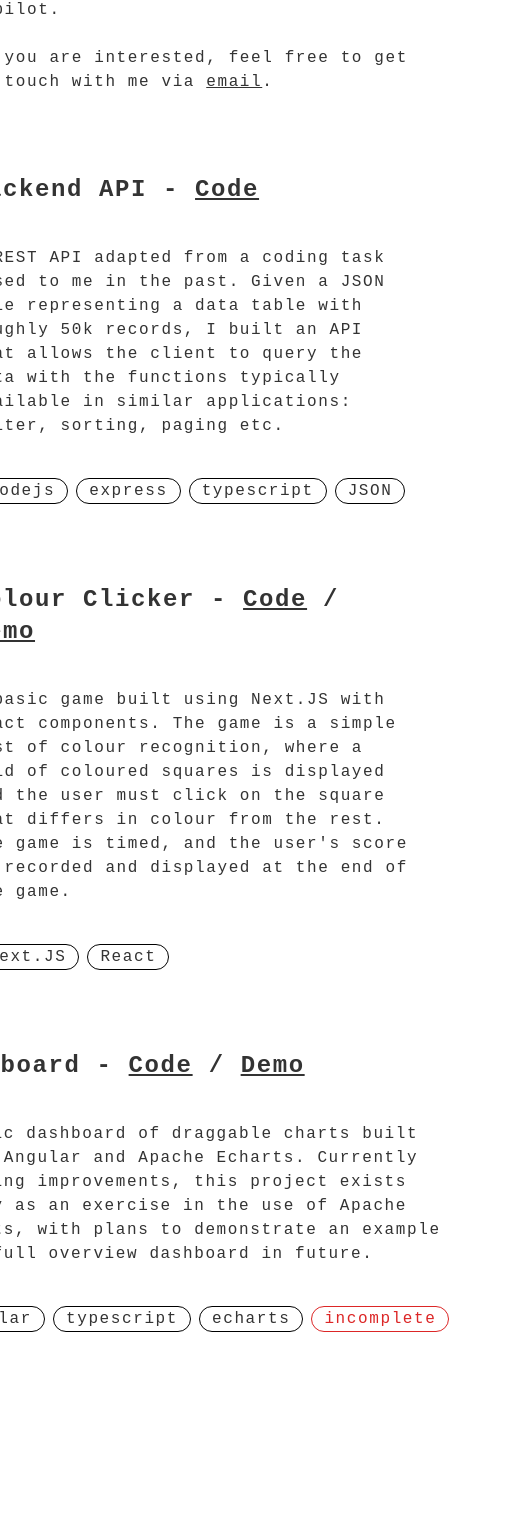
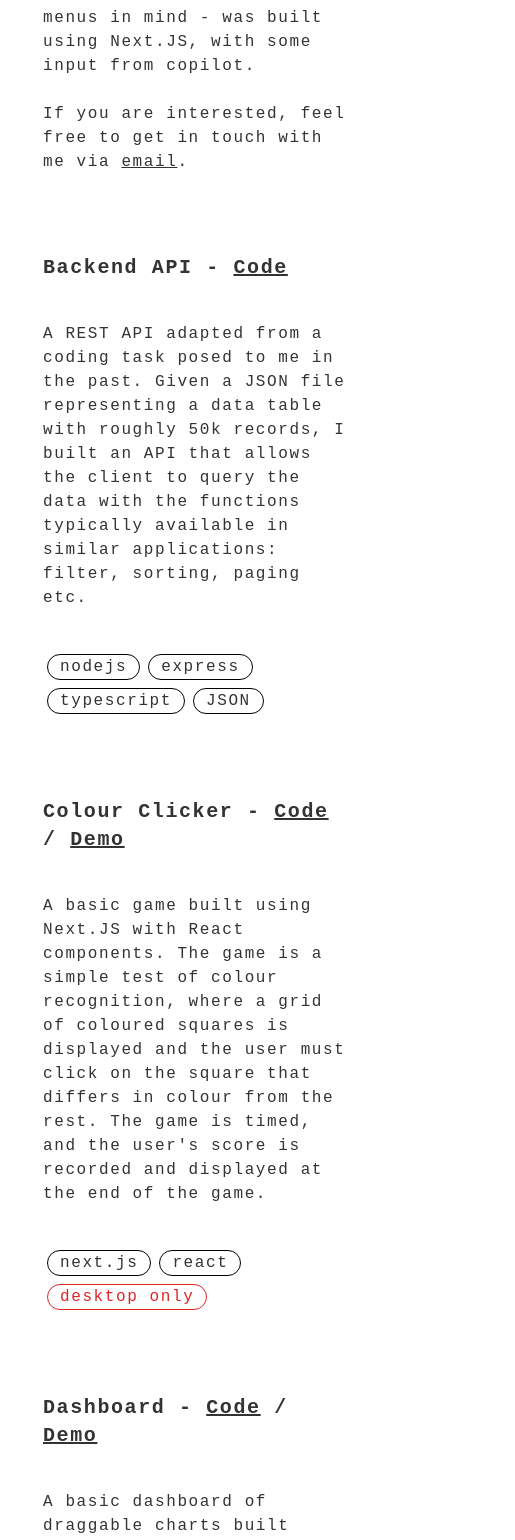
Before and after one commit to Casinha/portfolio-home, a Next.js app: page / in a window 390 px wide. Shown: the part 442-1982 px from the top of the page, 515 px wide, since content can reach past the window. Before the commit the page ends 1910 px from the top, so only its background shows below. Built offline with nearby package versions, Linux system fonts and the light colour scheme.

Commit message:
Responsive layout for mobile

```diff
--- a/data/projects.json
+++ b/data/projects.json
@@ -25,10 +25,14 @@
         "description": "A basic game built using Next.JS with React components. The game is a simple test of colour recognition, where a grid of coloured squares is displayed and the user must click on the square that differs in colour from the rest. The game is timed, and the user's score is recorded and displayed at the end of the game.",
         "tags": [
             {
-                "title": "Next.JS"
+                "title": "next.js"
             },
             {
-                "title": "React"
+                "title": "react"
+            },
+            {
+                "title": "desktop only",
+                "mode": "warn"
             }
         ]
     },
--- a/src/app/components/project/project.component.tsx
+++ b/src/app/components/project/project.component.tsx
@@ -18,14 +18,14 @@ export default function project({ title, codeURL, demoURL, description, tags }:
 
     const demo = demoURL ? ( <a href={demoURL} target="_blank">Demo</a>) : null
     const titleElement = demo
-        ? <h2 className="text-2xl">{title} - <a href={codeURL} target="_blank">Code</a> / {demo}</h2>
-        : <h2 className="text-2xl">{title} - <a href={codeURL} target="_blank">Code</a></h2>
+        ? <h2 className="text-xl md:text-2xl">{title} - <a href={codeURL} target="_blank">Code</a> / {demo}</h2>
+        : <h2 className="text-xl md:text-2xl">{title} - <a href={codeURL} target="_blank">Code</a></h2>
 
     return (
         <div className="min-w-full my-10">
             {titleElement}
             <p className="my-10">{description}</p>
-            <div className="flex">
+            <div className="flex flex-wrap">
                 {tagElements}
             </div>
         </div>
--- a/src/app/components/tag/tag.component.tsx
+++ b/src/app/components/tag/tag.component.tsx
@@ -6,8 +6,8 @@ export type TagProps = {
 export default function Tag({ title, mode }: TagProps) {
     return (
         mode === "warn"
-            ? <div className="mx-1 px-3 rounded-full border border-red-600 cursor-default text-red-600">{title}</div>
-            : <div className="mx-1 px-3 rounded-full border border-black cursor-default">{title}</div>
+            ? <div className="mx-1 my-1 md:my-0 px-3 rounded-full border border-red-600 cursor-default text-red-600">{title}</div>
+            : <div className="mx-1 my-1 md:my-0 px-3 rounded-full border border-black cursor-default">{title}</div>
 
     )
 }
--- a/src/app/page.tsx
+++ b/src/app/page.tsx
@@ -14,8 +14,8 @@ export default function Home() {
 
   return (
     <main className="min-h-screen flex justify-center items-start">
-      <div className="flex flex-col items-center justify-between p-24 max-w-screen-sm typewriter">
-        <h1 className="text-4xl">Wyn&apos;s Portfolio</h1>
+      <div className="flex flex-col items-center justify-between p-10 max-w-sm md:p-24 md:max-w-screen-md typewriter">
+        <h1 className="text-2xl md:text-4xl">Wyn&apos;s Portfolio</h1>
         <p className="my-10">Welcome to the home page of my portfolio. Here I list links and descriptions of my portfolio projects for easy access and understanding, most of which are available on <a href="https://github.com/Casinha" target="_blank">Github</a>. <br /><br /> This site - which I have built with a simple, almost minimalist aesthetic reminiscent of typewritten documents or restaurant menus in mind - was built using Next.JS, with some input from copilot.<br/><br/>If you are interested, feel free to get in touch with me via <a href="mailto: wyndb@hotmail.com">email</a>.</p>
         {projectElements}
       </div>
```
